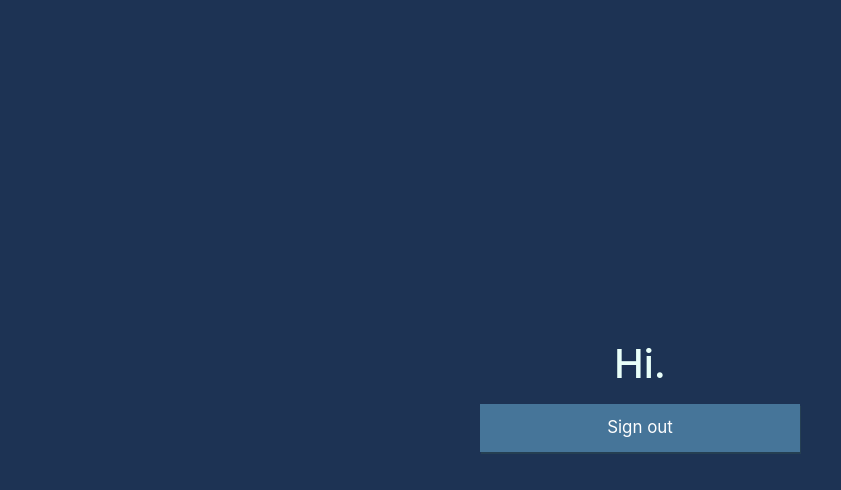
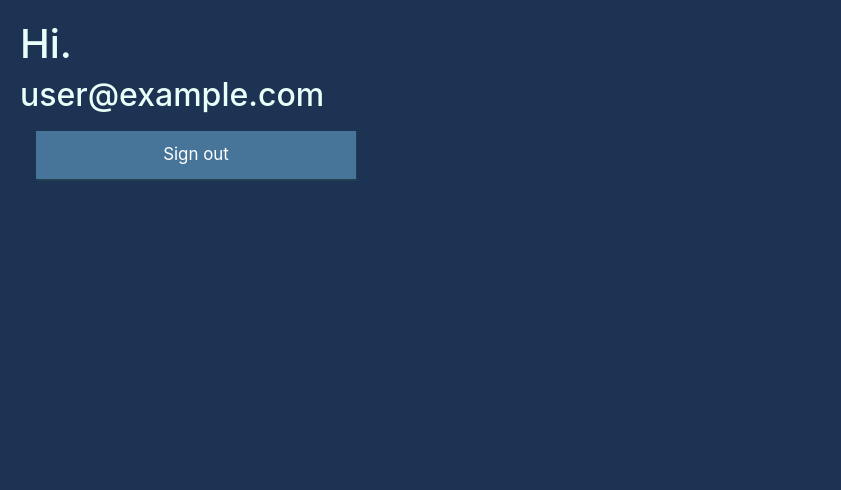
Before and after one commit to muhsink99/recipe-book, a React (Create React App) app: page /recipes in a window 1280 px wide. Shown: the top 490 px of the page, without its empty margins (0-841 px from the left). Built offline with nearby package versions, Linux system fonts and the light colour scheme; no server answers; sample sign-in values are in the browser's storage.

Commit message:
fix redirect bug,integrate firestore functionality

```diff
--- a/src/firebase.js
+++ b/src/firebase.js
@@ -18,4 +18,4 @@ if (!firebase.apps.length) {
 }
 
 export const auth = firebase.auth();
-export const firestore = firebase.firestore();
+export const db = firebase.firestore();
--- a/src/pages/Dashboard.js
+++ b/src/pages/Dashboard.js
@@ -1,22 +1,28 @@
-import './styles/Home.scss';
+import './styles/Dashboard.scss';
 import Helmet from 'react-helmet';
 import { FormButton } from '../components/FormComponents';
 import { auth } from '../firebase';
 import { Redirect, withRouter } from 'react-router-dom';
+import { AuthContext } from '../Auth';
+import { useContext } from 'react';
 
 const Home = ({ history }) => {
+    const { currentUser } = useContext(AuthContext);
+
     return (
         <>
             <Helmet>
                 <title>Dashboard</title>
                 <meta name="description" content="Dashboard page where users can view their saved recipes. " />
             </Helmet>
-            <div className="Home">
+            <div className="Dashboard">
                 <h1>Hi.</h1>
+                <h2>{auth.currentUser.email}  </h2>
                 <FormButton onClick={() => {
                     auth.signOut();
                     history.push('/');
                 }}>Sign out</FormButton>
+
             </div>
         </>
     );
--- a/src/pages/auth/Signin.js
+++ b/src/pages/auth/Signin.js
@@ -16,7 +16,6 @@ const Signin = ({ history }) => {
     const handleSignIn = async (data) => {
         await auth.signInWithEmailAndPassword(data.email, data.password).then(function () {
             history.push("/recipes");
-            console.log(result.user.uid);
         }).catch(error => {
             setAuthError(error.message);
             console.log(error.message);
--- a/src/pages/auth/Signup.js
+++ b/src/pages/auth/Signup.js
@@ -1,9 +1,11 @@
 import '../styles/FormPage.scss';
 import Helmet from 'react-helmet';
 import { FormInput, FormButton } from '../../components/FormComponents';
-import { auth } from '../../firebase';
+import { auth, db } from '../../firebase';
 import { useForm } from 'react-hook-form';
 import { useState } from 'react';
+import { Link } from 'react-router-dom';
+
 
 
 const Signup = ({ history }) => {
@@ -11,8 +13,15 @@ const Signup = ({ history }) => {
     const [authError, setAuthError] = useState(null);
 
     const handleSignUp = async (data) => {
-        await auth.createUserWithEmailAndPassword(data.email, data.password).then(function () {
-            history.push("/recipes");
+        await auth.createUserWithEmailAndPassword(data.email, data.password).then(function (cred) {
+            db.collection('users').doc(cred.user.uid).set({
+                email: data.email,
+                recipes: [{}],
+            }).then(function () {
+                history.push("/recipes");
+            }).catch(function (error) {
+                console.log(error);
+            });
         }).catch(error => {
             setAuthError(error.message);
             console.log(error.message);
@@ -46,6 +55,7 @@ const Signup = ({ history }) => {
                                 Password is a required field
                              </div>}
                         <FormButton type="submit">Sign up</FormButton>
+                        <span className="bottom-text">Already have an account? <Link to="/signin">Click here!</Link></span>
                     </div>
                 </div>
             </form>
--- /dev/null
+++ b/src/pages/styles/Dashboard.scss
@@ -0,0 +1,12 @@
+@import '~bootstrap/scss/bootstrap.scss';
+
+$bg-colour: #1d3354;
+$text-colour: #E9FFF9;
+
+.Dashboard {
+  background-color: $bg-colour;
+  font-size: calc(10px + 2vmin);
+  color: $text-colour;
+  padding: 20px;
+  min-height: 100vh;
+}
```
